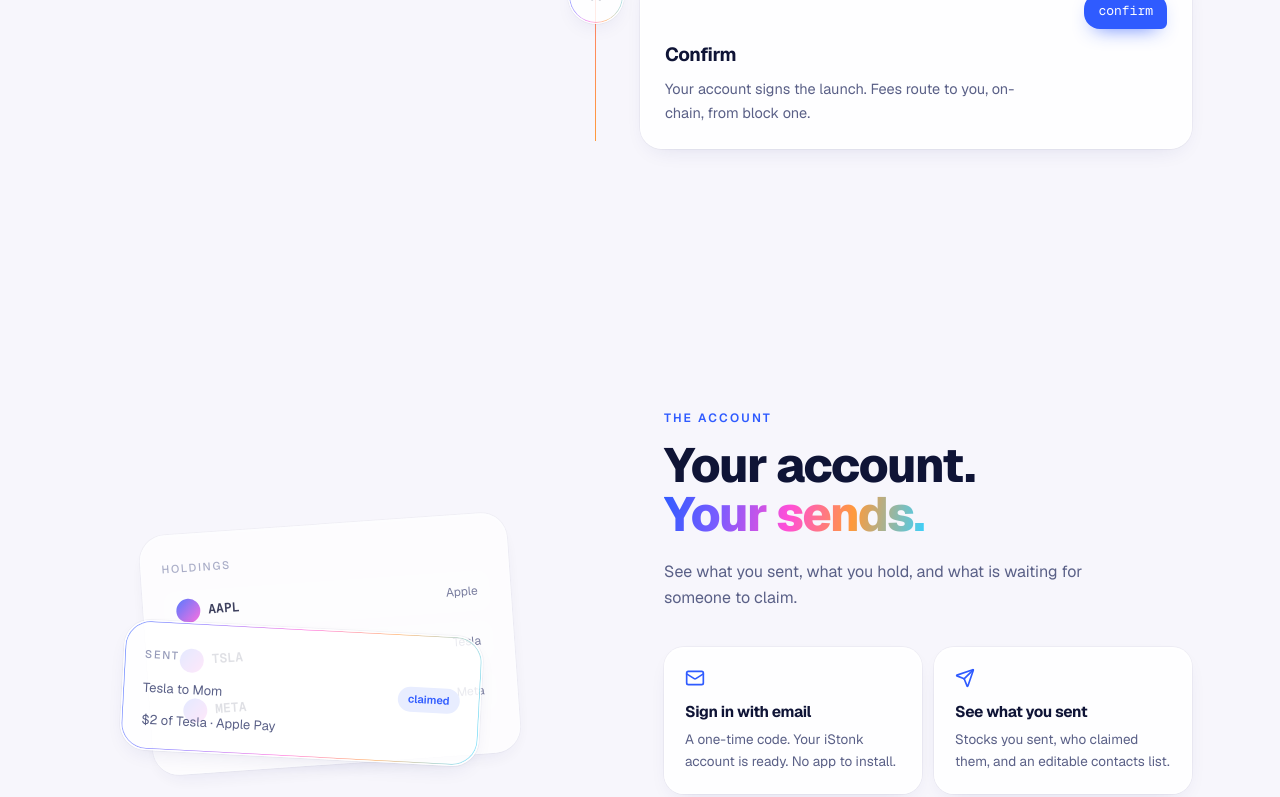
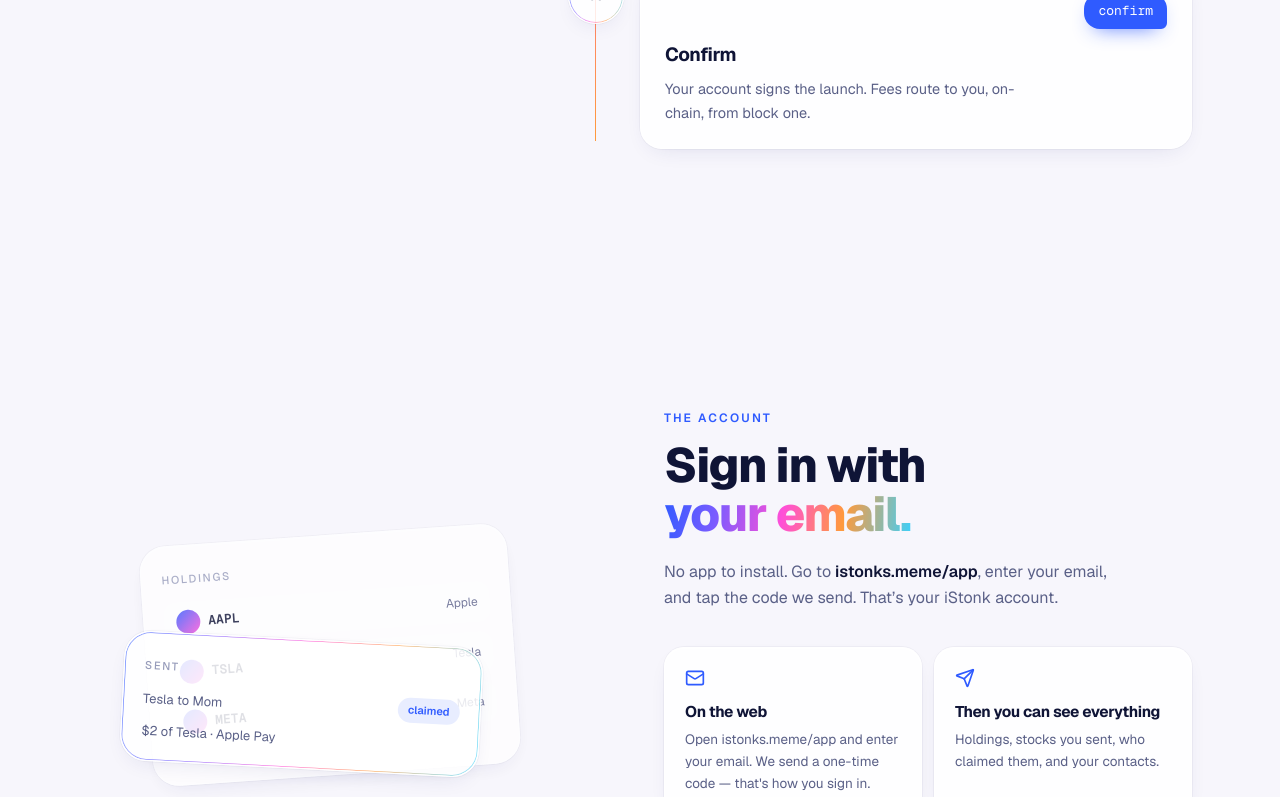
Before and after one commit to Risav03/istonk-web, a Next.js app: page / in a window 1280 px wide. Shown: the part 2000-2797 px from the top of the page. Built offline with nearby package versions, Linux system fonts and the light colour scheme; no server answers.

Commit message:
Make landing copy show how to sign in to an account.
Spell out email OTP at /app as the primary path so “open account” is no longer a vague CTA.

```diff
--- a/src/components/landing/footer.tsx
+++ b/src/components/landing/footer.tsx
@@ -65,7 +65,7 @@
               href={site.links.app}
               className="glass inline-flex h-12 items-center rounded-full px-5 text-[15px] font-semibold text-foreground transition-transform hover:-translate-y-0.5"
             >
-              Your account
+              Sign in with email
             </Link>
             {socials.map((s) => (
               <a
@@ -94,7 +94,7 @@
             How it works
           </a>
           <Link href={site.links.app} className="hover:text-foreground">
-            Your account
+            Sign in
           </Link>
           <a href={site.links.x} target="_blank" rel="noreferrer" className="hover:text-foreground">
             X
--- a/src/components/landing/hero.tsx
+++ b/src/components/landing/hero.tsx
@@ -68,7 +68,7 @@
             href={site.links.app}
             className="glass inline-flex h-12 items-center gap-2 rounded-full px-5 text-[15px] font-semibold text-foreground transition-transform hover:-translate-y-0.5"
           >
-            Open your account
+            Sign in with email
             <ArrowRight className="h-4 w-4 text-muted transition-transform group-hover:translate-x-0.5" />
           </Link>
         </motion.div>
--- a/src/components/landing/nav.tsx
+++ b/src/components/landing/nav.tsx
@@ -70,7 +70,7 @@
             href={site.links.app}
             className="hidden h-9 items-center whitespace-nowrap rounded-full px-4 text-[13px] font-semibold text-foreground/80 transition-colors hover:bg-white/60 sm:inline-flex"
           >
-            Open account
+            Sign in
           </Link>
           <a
             href={site.bot.smsHref}
--- a/src/components/landing/wallet.tsx
+++ b/src/components/landing/wallet.tsx
@@ -12,18 +12,18 @@
 const points = [
   {
     icon: Mail,
-    title: "Sign in with email",
-    body: "A one-time code. Your iStonk account is ready. No app to install.",
+    title: "On the web",
+    body: "Open istonks.meme/app and enter your email. We send a one-time code — that's how you sign in.",
   },
   {
     icon: Send,
-    title: "See what you sent",
-    body: "Stocks you sent, who claimed them, and an editable contacts list.",
+    title: "Then you can see everything",
+    body: "Holdings, stocks you sent, who claimed them, and your contacts.",
   },
   {
     icon: Smartphone,
-    title: "Claim what you get",
-    body: "Someone sent you a stock? Text connect and it lands in your account.",
+    title: "From iMessage",
+    body: "Text iStonk connect from your phone so gifts to your number land in the same account.",
   },
 ];
 
@@ -89,14 +89,16 @@
           </Reveal>
           <Reveal delay={0.05}>
             <h2 className="mt-3 text-[36px] font-extrabold leading-[1.02] tracking-[-0.03em] sm:text-[48px]">
-              Your account.
+              Sign in with
               <br />
-              <span className="text-iris">Your sends.</span>
+              <span className="text-iris">your email.</span>
             </h2>
           </Reveal>
           <Reveal delay={0.1}>
             <p className="mt-5 max-w-[460px] text-[16px] leading-relaxed text-muted">
-              See what you sent, what you hold, and what is waiting for someone to claim.
+              No app to install. Go to{" "}
+              <span className="font-semibold text-foreground">istonks.meme/app</span>, enter your
+              email, and tap the code we send. That’s your iStonk account.
             </p>
           </Reveal>
 
@@ -110,14 +112,20 @@
             ))}
           </Stagger>
 
-          <Reveal delay={0.1}>
+          <Reveal delay={0.1} className="mt-8 flex flex-wrap items-center gap-3">
             <Link
               href={site.links.app}
-              className="mt-8 inline-flex h-11 items-center gap-2 rounded-full bg-foreground px-5 text-[14px] font-semibold text-white transition-transform hover:-translate-y-0.5"
+              className="inline-flex h-11 items-center gap-2 rounded-full bg-foreground px-5 text-[14px] font-semibold text-white transition-transform hover:-translate-y-0.5"
             >
-              Your account
+              Sign in with email
               <ArrowRight className="h-4 w-4" />
             </Link>
+            <a
+              href={site.bot.connectSmsHref}
+              className="inline-flex h-11 items-center rounded-full px-4 text-[14px] font-semibold text-foreground/80 transition-colors hover:bg-white/60"
+            >
+              Or text connect
+            </a>
           </Reveal>
         </div>
       </div>
```
